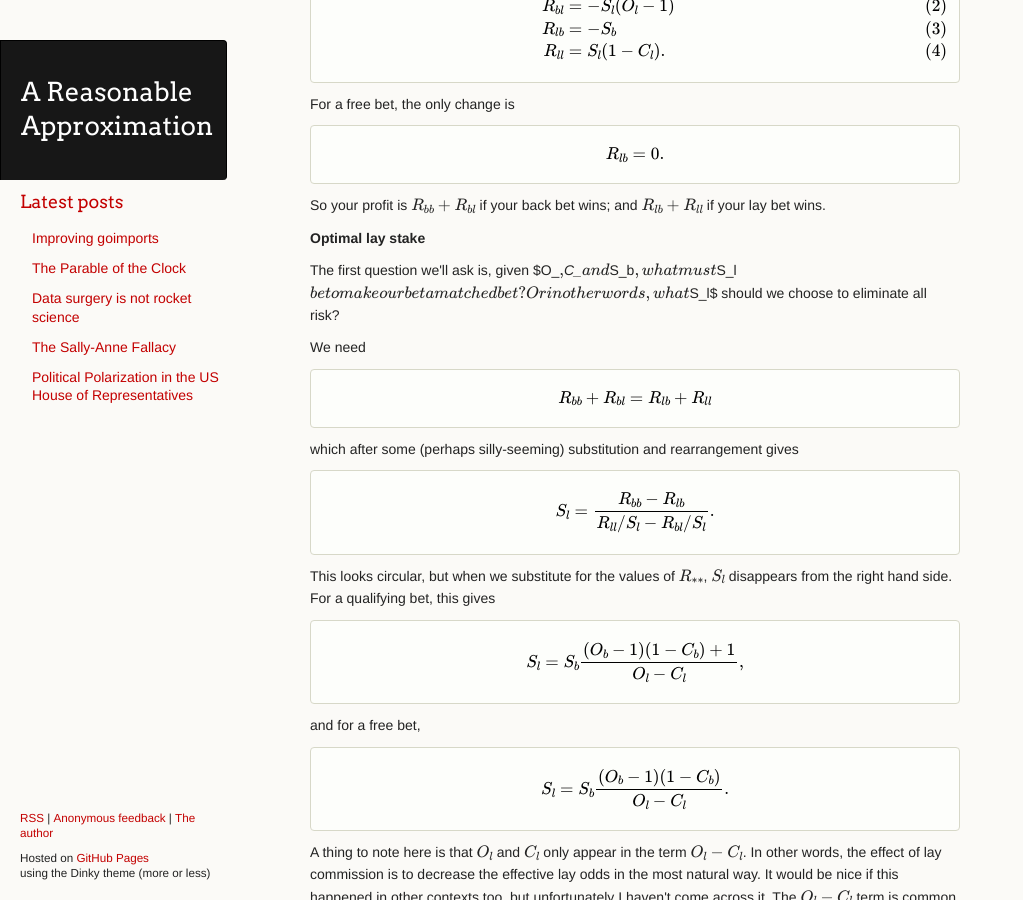
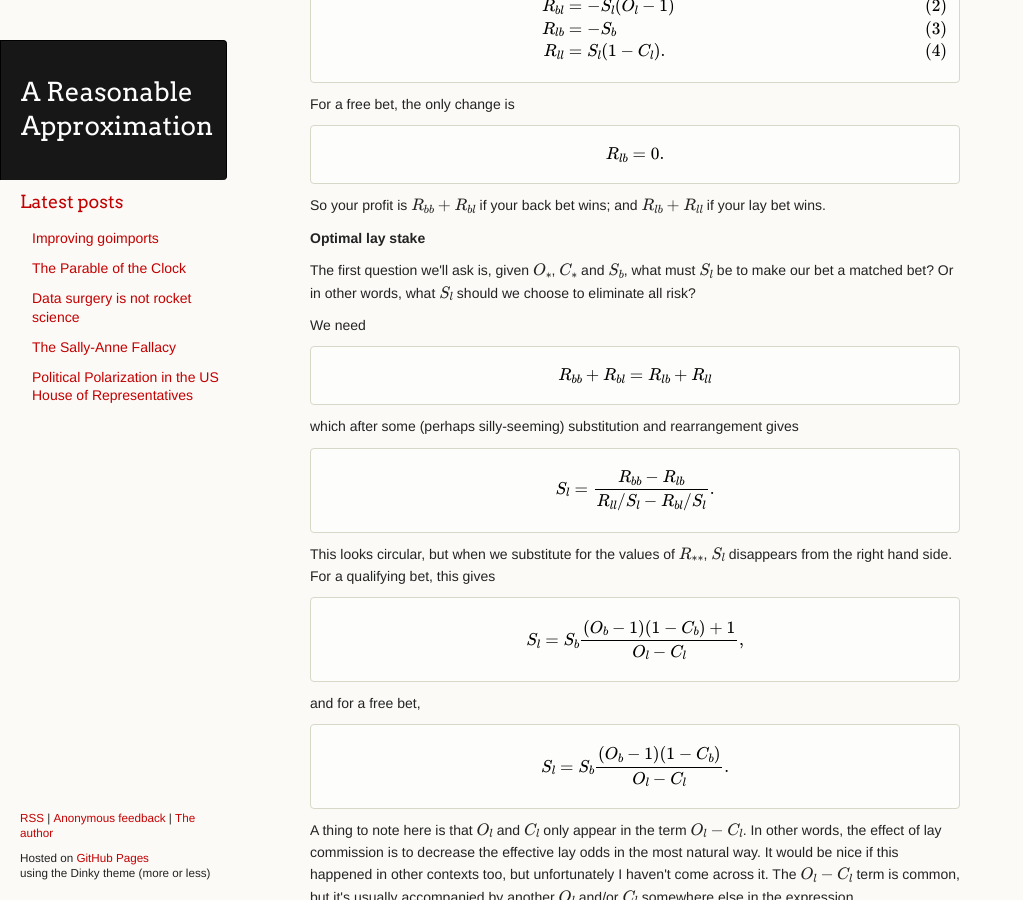
Before and after one commit to ChickenProp/chickenprop.github.com, a Jekyll site: the page built from drafts/matched-betting.md, in a window 1280 px wide and 900 px high, scrolled down 1803 px. Shown: the whole window, without its empty margins (0-1023 px from the left). Built offline with Jekyll 4.4.1, drawn with Linux system fonts in a browser that asks for light colours; nearby versions of some CDN libraries; formulas are drawn with MathJax 3; comment, search, counter and statistics services are not loaded.

Commit message:
Editing.

```diff
--- a/drafts/matched-betting.md
+++ b/drafts/matched-betting.md
@@ -57,7 +57,7 @@ So your profit is $R_{bb} + R_{bl}$ if your back bet wins; and $R_{lb} + R_{ll}$
 
 **Optimal lay stake**
 
-The first question we'll ask is, given $O_*$, $C_*$ and $S_b$, what must $S_l$ be to make our bet a matched bet? Or in other words, what $S_l$ should we choose to eliminate all risk?
+The first question we'll ask is, given $O_\*$, $C_\*$ and $S_b$, what must $S_l$ be to make our bet a matched bet? Or in other words, what $S_l$ should we choose to eliminate all risk?
 
 We need
 
```
